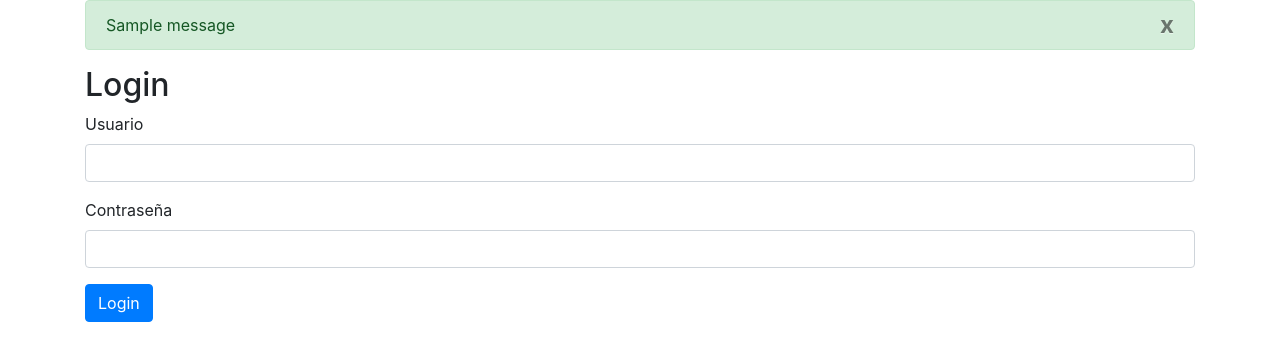
After one commit to nirvanaponal007/natural_django, a Django app: page /usuarios/login in a window 1280 px wide. The commit adds this page. Shown: the top 361 px of the page. Run offline with Django 5.2, Linux system fonts and the light colour scheme; one stand-in notice (Sample message) is shown.

Commit message:
crear usuarios y login logout

```diff
--- a/natural_store/urls.py
+++ b/natural_store/urls.py
@@ -21,5 +21,8 @@ from . import views
 
 urlpatterns = [
     path('',  views.index, name= 'index'),
+    path('usuarios/login',  views.login_vista, name= 'login'),
+    path('usuarios/logout',  views.logout_vista, name= 'logout'),
+    path('usuarios/registro',  views.registro, name= 'registro'),
     path('admin/', admin.site.urls),
 ]
--- a/natural_store/views.py
+++ b/natural_store/views.py
@@ -1,8 +1,11 @@
 
 
 from django.shortcuts import render
-from django.http import HttpResponse
-
+from django.shortcuts import redirect
+from django.contrib import messages
+from django.contrib.auth import authenticate
+from django.contrib.auth import login
+from django.contrib.auth import logout
 
 def index (request):
     return render (request, 'index.html' , {
@@ -14,3 +17,35 @@ def index (request):
             {'titulo':'Shampoo Pera','precio':37000,'inventario': False},
         ]
     })
+
+
+def login_vista (request):
+    if request.method == 'POST':
+        nombre_usuario = request.POST.get('nombre_usuario')
+        contraseña = request.POST.get('contraseña')
+
+        user = authenticate(username=nombre_usuario, password=contraseña)
+        if user:
+            login(request, user)
+            messages.success(request, 'Hola {}'.format(user.username))
+            return redirect('index')
+        else:
+            messages.error(request, 'Contraseña no valida')
+
+
+    return render (request, 'usuarios/login.html', {}
+    )
+
+
+def  logout_vista (request):
+    logout(request)
+    messages.success(request, 'Sesión cerrada correctamente')
+    return redirect('login')
+
+
+
+
+def registro (request):
+    return render(request, 'usuarios/registro.html', {
+
+    })
--- /dev/null
+++ b/templates/usuarios/login.html
@@ -0,0 +1,58 @@
+<!DOCTYPE html>
+<html lang="en">
+<head>
+    <meta charset="UTF-8">
+    <meta name="viewport" content="width=device-width, initial-scale=1.0">
+    <link rel="stylesheet" href="https://cdn.jsdelivr.net/npm/bootstrap@4.3.1/dist/css/bootstrap.min.css" integrity="sha384-ggOyR0iXCbMQv3Xipma34MD+dH/1fQ784/j6cY/iJTQUOhcWr7x9JvoRxT2MZw1T" crossorigin="anonymous">
+
+
+
+
+
+    <title>Login</title>
+</head>
+<body>
+    <div class="container">
+        {% if messages %}
+            {% for message in messages %}
+                <div class="alert {% if message.tags == 'success' %} alert-success {%else%}alert-danger {%endif%}">
+                        <button type="button" class="close" data-dismiss="alert">x</button>
+                        {{ message }}
+                 </div>
+            {% endfor %}
+        {% endif %}
+
+
+        <div class="row">
+            <div class="col">
+                <h2>Login</h2>
+                <form method="post">
+                    {% csrf_token %}
+                    <div class="form-group">
+                        <label for="nombre_usuario">Usuario</label>
+                        <input type="text" name="nombre_usuario" class="form-control">
+                    </div>
+                    <div class="form-group">
+                        <label for="contraseña">Contraseña</label>
+                        <input type="password" name="contraseña" class="form-control">
+                    </div>
+                    <div>
+                        <button type="submit" class="btn btn-primary">Login</button>
+                    </div>
+                </form>
+            </div>
+        </div>
+    </div>
+
+
+    <script src="https://cdn.jsdelivr.net/npm/bootstrap@5.3.3/dist/js/bootstrap.bundle.min.js" integrity="sha384-YvpcrYf0tY3lHB60NNkmXc5s9fDVZLESaAA55NDzOxhy9GkcIdslK1eN7N6jIeHz" crossorigin="anonymous"></script>
+
+
+</body>
+
+
+
+<script src="https://cdn.jsdelivr.net/npm/@popperjs/core@2.11.8/dist/umd/popper.min.js" integrity="sha384-I7E8VVD/ismYTF4hNIPjVp/Zjvgyol6VFvRkX/vR+Vc4jQkC+hVqc2pM8ODewa9r" crossorigin="anonymous"></script>
+<script src="https://cdn.jsdelivr.net/npm/bootstrap@5.3.3/dist/js/bootstrap.min.js" integrity="sha384-0pUGZvbkm6XF6gxjEnlmuGrJXVbNuzT9qBBavbLwCsOGabYfZo0T0to5eqruptLy" crossorigin="anonymous"></script>
+
+</html>
```
Also changed, not shown: templates/index.html (+8 -2 lines), templates/usuarios/registro.html (added, +20 -0 lines), db.sqlite3, natural_store/forms.py (added).
